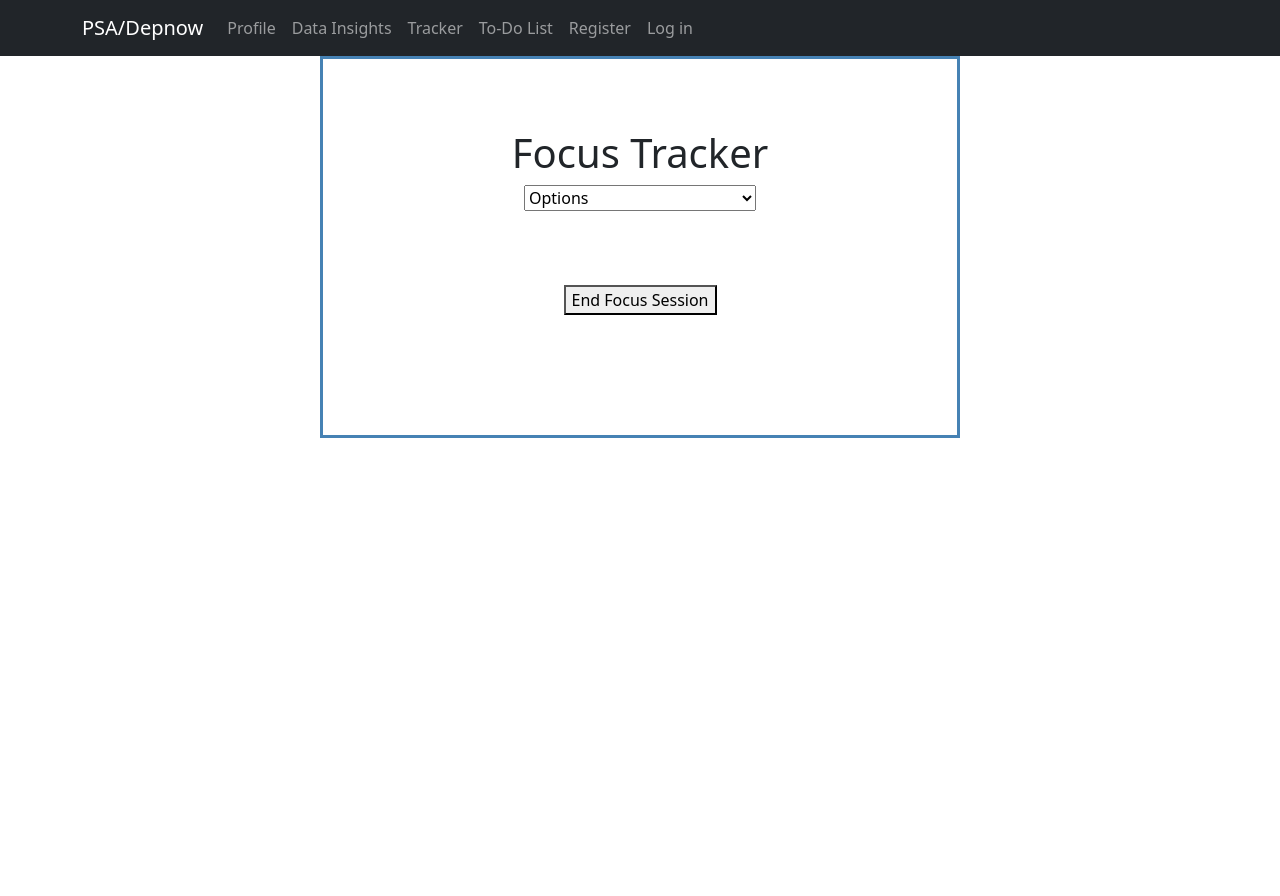
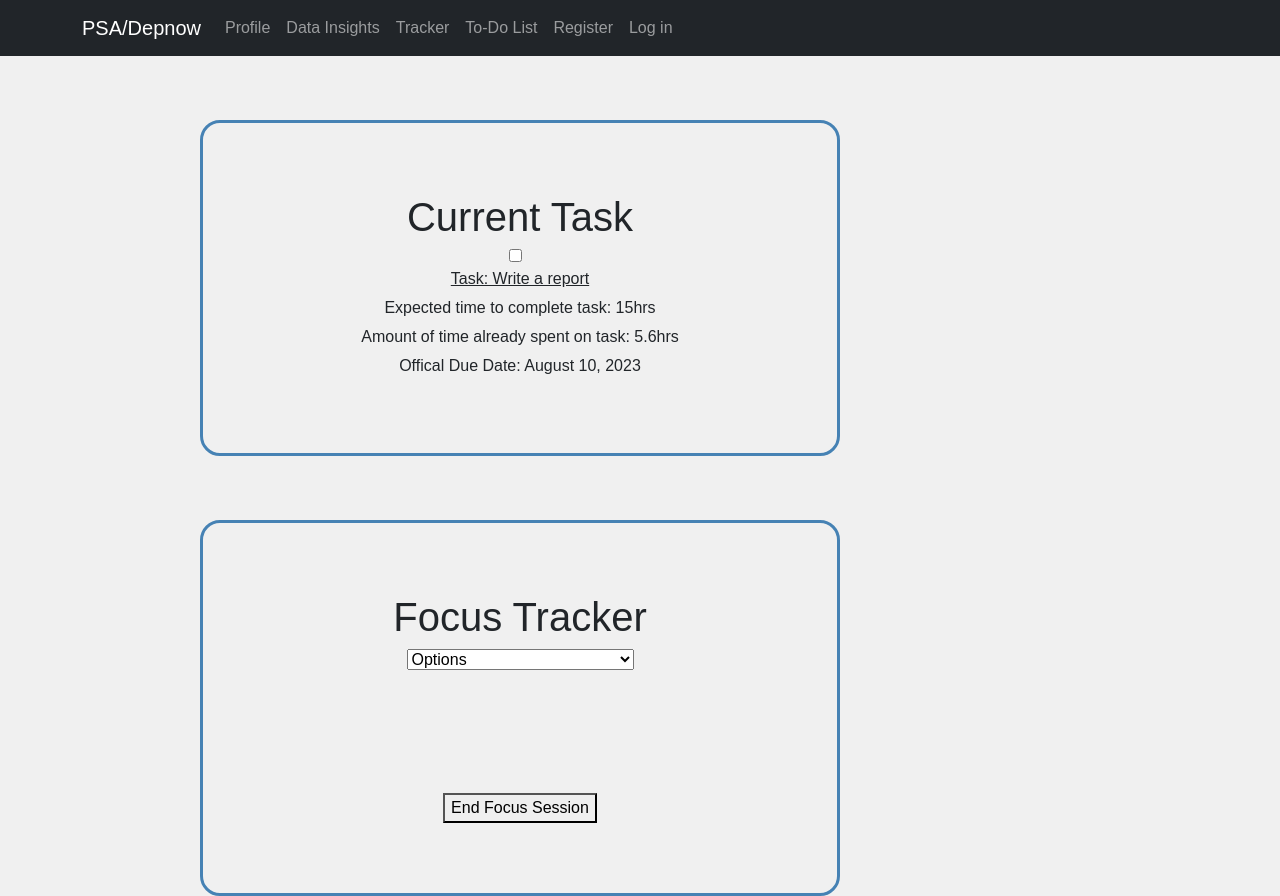
Before and after one commit to 2062GlossyLedge/Depnow_Web_App_, a Django app: template depnowApp/depnowAppMVC/templates/tracker.html in a window 1280 px wide. Before the commit the page ends 438 px from the top, so only its background shows below. Run offline with Django 4.2, Linux system fonts and the light colour scheme; the template is opened without the code that fills it, so the values that code supplies are empty; some libraries are stand-ins or nearby versions.

Commit message:
Added Task widget and more feautres to end session popup

```diff
--- /dev/null
+++ b/depnowApp/depnowAppMVC/static/depnowAppMVC/streaks.css
@@ -0,0 +1,18 @@
+/* body {
+    font-family: Arial, sans-serif;
+    background-color: #f0f0f0;
+    display: flex;
+    justify-content: center;
+    align-items: center;
+    height: 100vh;
+    margin: 0;
+} */
+
+.streak-box {
+    display: flex;
+}
+
+.streak-emoji {
+    font-size: 24px;
+    margin-right: 5px;
+}
--- /dev/null
+++ b/depnowApp/depnowAppMVC/static/depnowAppMVC/tallies.css
@@ -0,0 +1,87 @@
+body {
+    font-family: Arial, sans-serif;
+    background-color: #f0f0f0;
+    margin: 0;
+    padding: 0;
+}
+
+.tally-box {
+    display: flex;
+}
+
+.tally {
+    width: 20px;
+    height: 120px;
+    margin: 5px;
+    border: 1px solid #000;
+    cursor: pointer;
+}
+
+.tally.active {
+    border-top: 4px solid #007bff;
+}
+
+.milestone-box {
+    display: none;
+    margin-top: 20px;
+}
+
+.milestone-box input[type="text"] {
+    padding: 5px;
+    font-size: 16px;
+    border: 1px solid #ccc;
+}
+
+.milestone-box button {
+    margin-top: 10px;
+    padding: 8px 16px;
+    background-color: #007bff;
+    color: #fff;
+    border: none;
+    border-radius: 4px;
+    cursor: pointer;
+}
+
+.milestone-box button:hover {
+    background-color: #0056b3;
+}
+
+/* ... (the previous CSS styles remain the same) */
+
+.time-label {
+    display: block;
+    text-align: center;
+    font-size: 14px;
+    margin-top: 5px;
+}
+
+.milestone-label {
+    font-size: 16px;
+    margin-bottom: 5px;
+}
+
+#milestoneBox {
+    display: none;
+}
+
+.tally.active {
+    background-color: #007bff;
+    border: none;
+}
+
+.tally.completed {
+    background-color: #007bff;
+}
+
+.tally.active .bar {
+    display: block;
+}
+
+.tally .bar {
+    height: 5px;
+    width: 100%;
+    background-color: #007bff;
+    position: absolute;
+    bottom: 0;
+    display: none;
+}
--- /dev/null
+++ b/depnowApp/depnowAppMVC/static/depnowAppMVC/tallies.js
@@ -0,0 +1,74 @@
+let selectedTally = null;
+
+function toggleMilestone(tallyNumber) {
+    var tallyBox = document.getElementById('tallyBox');
+    var tallies = tallyBox.getElementsByClassName('tally');
+
+    if (selectedTally === tallies[tallyNumber - 1]) {
+        // If the same tally is clicked again, unselect it
+        selectedTally.classList.remove('active');
+        selectedTally = null;
+        hideMilestoneBox();
+    } else {
+        // Otherwise, select the new tally
+        if (selectedTally !== null) {
+            selectedTally.classList.remove('active');
+        }
+        tallies[tallyNumber - 1].classList.add('active');
+        selectedTally = tallies[tallyNumber - 1];
+        showMilestoneBox();
+        updateMilestoneLabel(tallyNumber);
+    }
+}
+
+function showMilestoneBox() {
+    var milestoneBox = document.getElementById('milestoneBox');
+    milestoneBox.style.display = 'block';
+}
+
+function hideMilestoneBox() {
+    var milestoneBox = document.getElementById('milestoneBox');
+    milestoneBox.style.display = 'none';
+}
+
+function updateMilestoneLabel(tallyNumber) {
+    var clickedTallyLabel = document.getElementById('clickedTallyLabel');
+    clickedTallyLabel.textContent = getTallyTime(tallyNumber);
+}
+
+function getTallyTime(tallyNumber) {
+    var times = ['8 AM', '9 AM', '10 AM', '11 AM', '12 PM', '1 PM', '2 PM'];
+    return times[tallyNumber - 1];
+}
+
+function saveMilestone() {
+    if (selectedTally === null) {
+        alert('Please select a tally before saving the milestone.');
+        return;
+    }
+
+    var milestoneInput = document.getElementById('milestoneInput').value;
+    console.log('Milestone Reached for', getTallyTime(getTallyNumber(selectedTally)), ':', milestoneInput);
+
+    // Mark the tally as completed
+    selectedTally.classList.add('completed');
+
+    // Optionally, you can do something else with the milestone value, like storing it or displaying it on the page.
+
+    // Clear the input field, hide the milestone box, and unselect the tally
+    document.getElementById('milestoneInput').value = '';
+    hideMilestoneBox();
+    selectedTally.classList.remove('active');
+    selectedTally = null;
+}
+
+function getTallyNumber(tallyElement) {
+    var tallyBox = document.getElementById('tallyBox');
+    var tallies = tallyBox.getElementsByClassName('tally');
+    for (var i = 0; i < tallies.length; i++) {
+        if (tallies[i] === tallyElement) {
+            return i + 1;
+        }
+    }
+    return null;
+}
--- a/depnowApp/depnowAppMVC/static/depnowAppMVC/tracker.css
+++ b/depnowApp/depnowAppMVC/static/depnowAppMVC/tracker.css
@@ -1,12 +1,21 @@
 
 #timer {
-    margin: auto;
+    margin-left: 200px;
+    margin-top: 5%;
     width: 50%;
     border: 3px solid steelblue;
     padding: 70px;
     text-align: center;
+
 }
 
+.tracker_type {
+    margin-bottom: 15%;
+}
+
+div {
+    border-radius: 20px;
+}
 
 
 /* ... (the previous styles remain the same) */
@@ -43,5 +52,83 @@
 }
 
 #button1 {
-    margin: 50px;
+    margin-top: 5%;
 }
+
+.rating {
+    display: inline-block;
+}
+
+.rating input {
+    display: none;
+}
+
+.rating label {
+    color: #ddd;
+    font-size: 24px;
+}
+
+.rating label:before {
+    content: '\2605'; /* Unicode star symbol */
+}
+
+.rating input:checked ~ label {
+    color: #ffdf00; /* Yellow color for selected stars */
+}
+
+/* For todo box  */
+/* body {
+    font-family: Arial, sans-serif;
+    background-color: #f0f0f0;
+    margin: 0;
+    padding: 0;
+} */
+
+/* #todo-timer {
+    max-width: 400px;
+    margin: 0 auto;
+    padding: 20px;
+} */
+
+#todo-box {
+    margin-top:5%;
+   margin-left: 200px;
+    width: 50%;
+    border: 3px solid steelblue;
+    padding: 70px;
+    text-align: center;
+}
+
+input[type="checkbox"] {
+    margin-right: 10px;
+}
+
+input[type="checkbox"] + label {
+    cursor: pointer;
+}
+
+input[type="checkbox"] + label:before {
+    content: '';
+    display: inline-block;
+    width: 20px;
+    height: 20px;
+    border: 1px solid #ccc;
+    border-radius: 4px;
+    margin-right: 5px;
+}
+
+input[type="checkbox"]:checked + label:before {
+    background-color: #007bff;
+}
+
+.todo-text {
+    flex: 1;
+}
+
+.todo-text p {
+    margin: 5px 0;
+}
+
+.tracer-widgets {
+    margin-left: auto;
+}
--- a/depnowApp/depnowAppMVC/templates/tracker.html
+++ b/depnowApp/depnowAppMVC/templates/tracker.html
@@ -6,12 +6,30 @@
 </head>
 
 <body>
+    {% block content %}
+
+    <div class="tracker-widgets">
+        <div id="todo-box">
+            <h1>Current Task</h1>
 
 
-    {% block content %}
+            <!-- <label for="todoCheck"></label> -->
+            <div class="todo-text">
+                <input type="checkbox" id="todoCheck">
+                <p><u>Task: Write a report</u></p>
+                <p>Expected time to complete task: 15hrs</p>
+                <p>Amount of time already spent on task: 5.6hrs</p>
+                <p>Offical Due Date: August 10, 2023</p>
+
+            </div>
+
+        </div>
+
+
+
         <div id="timer">
             <h1>Focus Tracker </h1>
-        <select name="tracker_type" onchange="location = this.value;">
+            <select class="tracker_type" onchange="location = this.value;">
                 <option value="" selected disabled>Options</option>
                 <option value="{% url 'stopwatch' %}" data-url="{% url 'stopwatch' %}">Stopwatch</option>
                 <option value="{% url 'countdown_timer'%}" data-url="{% url 'countdown_timer'}">Countdown Timer</option>
@@ -19,6 +37,11 @@
                 </option>
 
             </select>
+
+
+
+
+            <br>
 
             <div>
                 {% block Tracker_content %}{% endblock Tracker_content %}
@@ -29,13 +52,68 @@
             <div>
                 <button id="button1" type="button" onclick="showPopup()">End Focus Session</button>
 
+
+            </div>
+        </div>
+
+
         <!-- The modal popup -->
         <div class="modal" id="modal">
             <div class="modal-content">
                 <span class="close" onclick="hidePopup()">&times;</span>
 
-                    <p>Are you sure you want to end the focus session?</p>
-                    <button onclick="endFocusSession()">Yes, End Session</button>
+                <label for="rating">Productivity Rating:</label>
+                <div class="rating">
+                    <input type="radio" id="star5" name="rating" value="5"><label for="star5">5</label>
+                    <input type="radio" id="star4" name="rating" value="4"><label for="star4">4</label>
+                    <input type="radio" id="star3" name="rating" value="3"><label for="star3">3</label>
+                    <input type="radio" id="star2" name="rating" value="2"><label for="star2">2</label>
+                    <input type="radio" id="star1" name="rating" value="1"><label for="star1">1</label>
+                </div>
+
+                <br>
+                <div class="tally-box" id="tallyBox">
+                    <p>Enter any milestones for your hours focused</p>
+                    <br>
+                    <div class="bar"></div>
+                        <div class="tally" onclick="toggleMilestone(1)"></div>
+                        <label class="time-label">8 AM</label>
+                        <div class="tally" onclick="toggleMilestone(2)"></div>
+                        <label class="time-label">9 AM</label>
+                        <div class="tally" onclick="toggleMilestone(3)"></div>
+                        <label class="time-label">10 AM</label>
+                        <div class="tally" onclick="toggleMilestone(4)"></div>
+                        <label class="time-label">11 AM</label>
+                        <div class="tally" onclick="toggleMilestone(5)"></div>
+                        <label class="time-label">12 PM</label>
+                        <div class="tally" onclick="toggleMilestone(6)"></div>
+                        <label class="time-label">1 PM</label>
+                        <div class="tally" onclick="toggleMilestone(7)"></div>
+                        <label class="time-label">2 PM</label>
+
+                </div>
+
+
+                <div class="milestone-box" id="milestoneBox">
+                    <label class="milestone-label">Enter Milestone for <span id="clickedTallyLabel"></span></label>
+                    <input type="text" id="milestoneInput" placeholder="Enter Milestone">
+                    <button onclick="saveMilestone()">Save Milestone</button>
+                </div>
+                <br>
+                <div class="streak-box">
+                    <p>Daily Streak: </p>
+                    <br>
+                    <span class="streak-emoji">🔥</span>
+                    <span class="streak-emoji">🔥</span>
+                    <span class="streak-emoji">🔥</span>
+                    <span class="streak-emoji">🔥</span>
+                    <span class="streak-emoji">🔥</span>
+                </div>
+                <br>
+                <label for="reflection">Reflection:</label>
+                <textarea id="reflection" name="reflection" rows="4" cols="50"></textarea>
+                <br>
+                <button type="button" onclick="submitFocusSession()">Submit</button>
             </div>
         </div>
 
@@ -45,7 +123,9 @@
     {%load static%}
     <script src="{% static 'depnowAppMVC/tracker.js' %}"></script>
     <link rel="stylesheet" href="{% static 'depnowAppMVC/tracker.css' %}">
-
+    <script src="{% static 'depnowAppMVC/tallies.js' %}"></script>
+    <link rel="stylesheet" href="{% static 'depnowAppMVC/tallies.css' %}">
+    <link rel="stylesheet" href="{% static 'depnowAppMVC/streaks.css' %}">
 
     {%endblock content%}
 
```
Also changed, not shown: depnowApp/depnowAppMVC/static/depnowAppMVC/manual_tracker.css (+1 -7 lines). Lines whose indentation alone changed are shown as unchanged.
